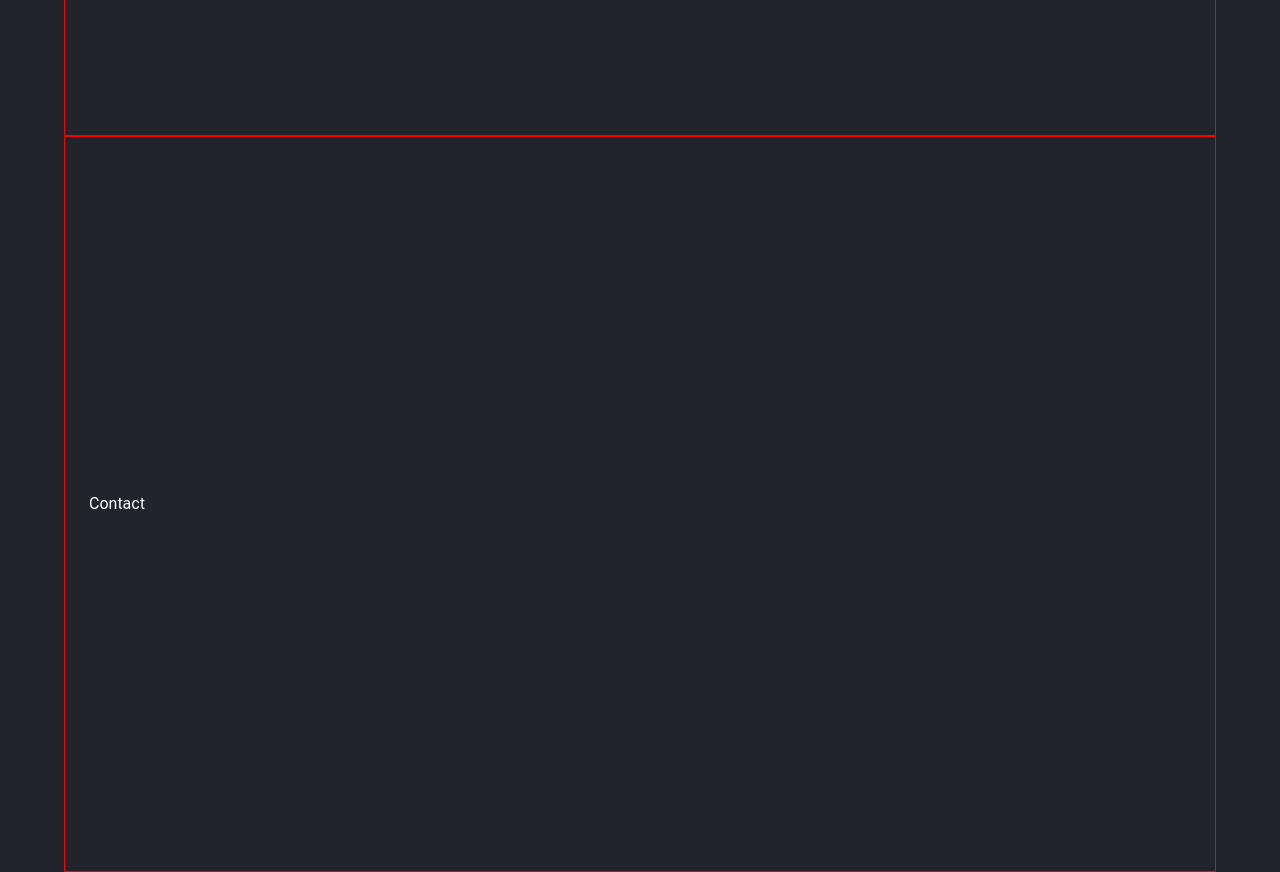
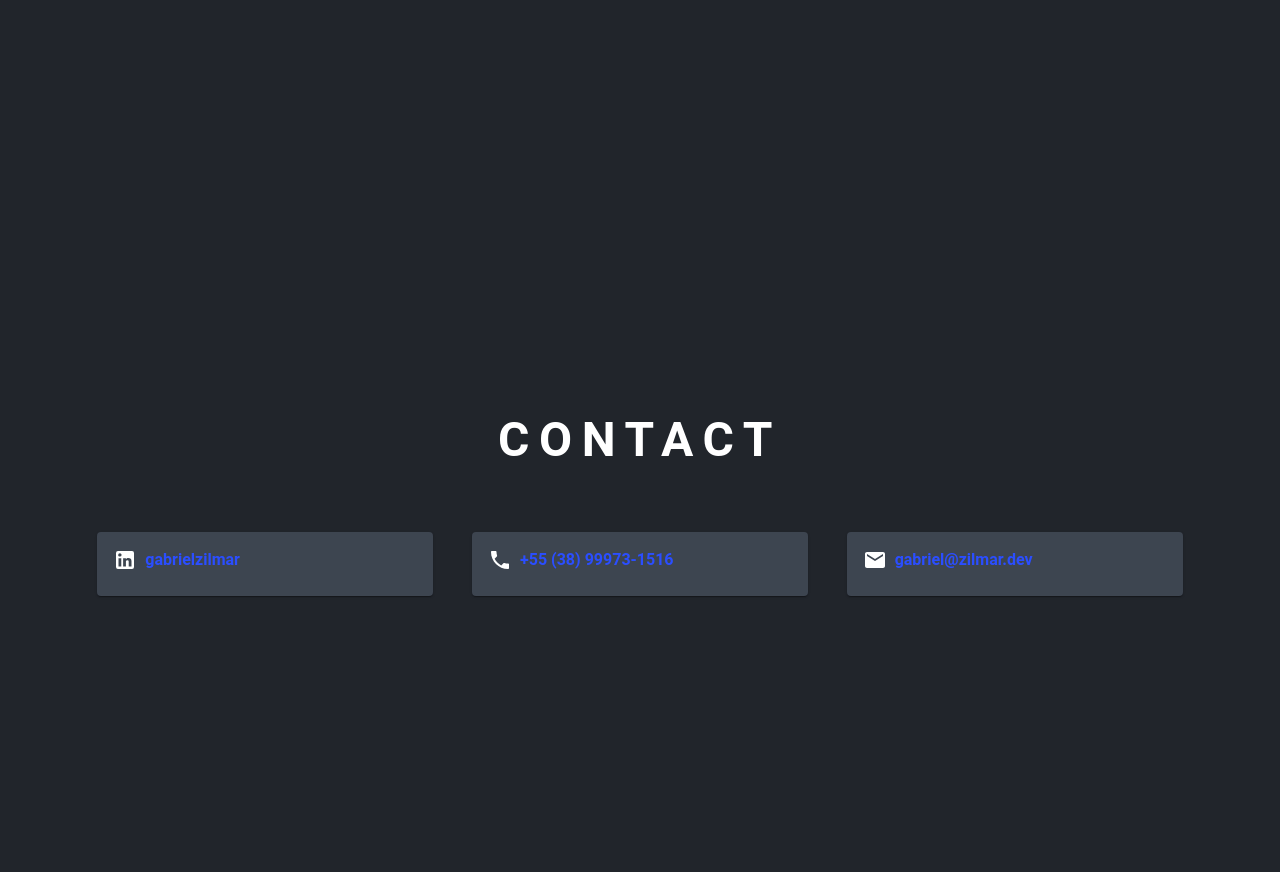
Before and after one commit to GabrielZilmar/GabrielZilmar.github.io, a Next.js app: page /home in a window 1280 px wide. Shown: the part 1400-2272 px from the top of the page. Built offline with nearby package versions, Linux system fonts and the light colour scheme; a web font is replaced by a local one.

Commit message:
feat: add contact component

```diff
--- a/src/components/contact/index.tsx
+++ b/src/components/contact/index.tsx
@@ -1,7 +1,60 @@
+import { Card, Typography } from "@mui/material";
+import {
+  ContactContainer,
+  ContactTitle,
+  ContactWrapper,
+  ContactCardContent,
+} from "~/components/contact/styles";
+import {
+  LinkedIn as LinkedInIcon,
+  Phone as PhoneIcon,
+  Email as EmailIcon,
+} from "@mui/icons-material/";
 import ContainerLayout from "~/components/layout/Container/Container";
 
 const Contact: React.FC = () => {
-  return <ContainerLayout id="contact">Contact</ContainerLayout>;
+  const openWindow = (url: string, redirect = true) => {
+    if (redirect) {
+      window.open(url);
+    } else {
+      window.open(url, "_self");
+    }
+  };
+
+  return (
+    <ContainerLayout id="contact" center={false}>
+      <ContactContainer>
+        <ContactTitle variant="h3">CONTACT</ContactTitle>
+        <ContactWrapper>
+          <Card>
+            <ContactCardContent
+              onClick={() =>
+                openWindow("https://www.linkedin.com/in/gabrielzilmar/")
+              }
+            >
+              <LinkedInIcon />
+              <Typography>{"gabrielzilmar"}</Typography>
+            </ContactCardContent>
+          </Card>
+          <Card>
+            <ContactCardContent
+              onClick={() => openWindow("tel:+55-38-999731516", false)}
+            >
+              <PhoneIcon />
+              <Typography>{"+55 (38) 99973-1516"}</Typography>
+            </ContactCardContent>
+          </Card>
+          <Card>
+            <ContactCardContent>
+              <EmailIcon />
+              <Typography>{"gabriel@zilmar.dev"}</Typography>
+            </ContactCardContent>
+          </Card>
+        </ContactWrapper>
+      </ContactContainer>
+      {/* Add footer */}
+    </ContainerLayout>
+  );
 };
 
 export default Contact;
--- /dev/null
+++ b/src/components/contact/styles.ts
@@ -0,0 +1,40 @@
+import { Box, styled, Typography, CardContent } from "@mui/material";
+import { theme } from "~/styles/theme";
+
+export const ContactContainer = styled(Box)(({ theme }) => ({
+  width: "100%",
+}));
+
+export const ContactWrapper = styled(Box)(({ theme }) => ({
+  marginTop: theme.spacing(8),
+  display: "flex",
+  justifyContent: "space-around",
+  flexWrap: "wrap",
+  gap: theme.spacing(2.5),
+}));
+
+export const ContactTitle = styled(Typography)({
+  fontWeight: 600,
+  textAlign: "center",
+  letterSpacing: theme.spacing(1.2),
+
+  [theme.breakpoints.down("sm")]: {
+    letterSpacing: theme.spacing(1),
+    fontSize: theme.spacing(5),
+  },
+});
+
+export const ContactCardContent = styled(CardContent)(({ theme }) => ({
+  display: "flex",
+  gap: theme.spacing(1),
+  width: theme.spacing(42),
+
+  ":hover": {
+    cursor: "pointer",
+  },
+
+  ".MuiTypography-root": {
+    color: theme.palette.text.secondary,
+    fontWeight: 600,
+  },
+}));
--- a/src/components/layout/Container/Container.tsx
+++ b/src/components/layout/Container/Container.tsx
@@ -1,12 +1,28 @@
 import { PropsWithChildren } from "react";
-import { StyledContainer } from "~/components/layout/Container/styles";
+import {
+  StyledContainer,
+  StyledContainerCenter,
+} from "~/components/layout/Container/styles";
 
 interface ContainerLayoutProps extends PropsWithChildren {
   id: string;
+  center?: boolean;
 }
 
-const ContainerLayout: React.FC<ContainerLayoutProps> = ({ id, children }) => (
-  <StyledContainer id={id}>{children}</StyledContainer>
-);
+const ContainerLayout: React.FC<ContainerLayoutProps> = ({
+  id,
+  center = true,
+  children,
+}) => {
+  return (
+    <>
+      {center ? (
+        <StyledContainerCenter id={id}>{children}</StyledContainerCenter>
+      ) : (
+        <StyledContainer id={id}>{children}</StyledContainer>
+      )}
+    </>
+  );
+};
 
 export default ContainerLayout;
--- a/src/components/layout/Container/styles.ts
+++ b/src/components/layout/Container/styles.ts
@@ -6,10 +6,13 @@ export const StyledContainer = styled(Container)(({ theme }) => ({
   gap: theme.spacing(1.5),
   height: `calc(100vh - ${theme.spacing(8)})`,
   alignItems: "center",
-  border: "1px solid red",
 
   [theme.breakpoints.down("sm")]: {
     flexWrap: "wrap",
     height: `calc(100vh - ${theme.spacing(7)})`,
   },
 }));
+
+export const StyledContainerCenter = styled(StyledContainer)({
+  alignItems: "center",
+});
```
